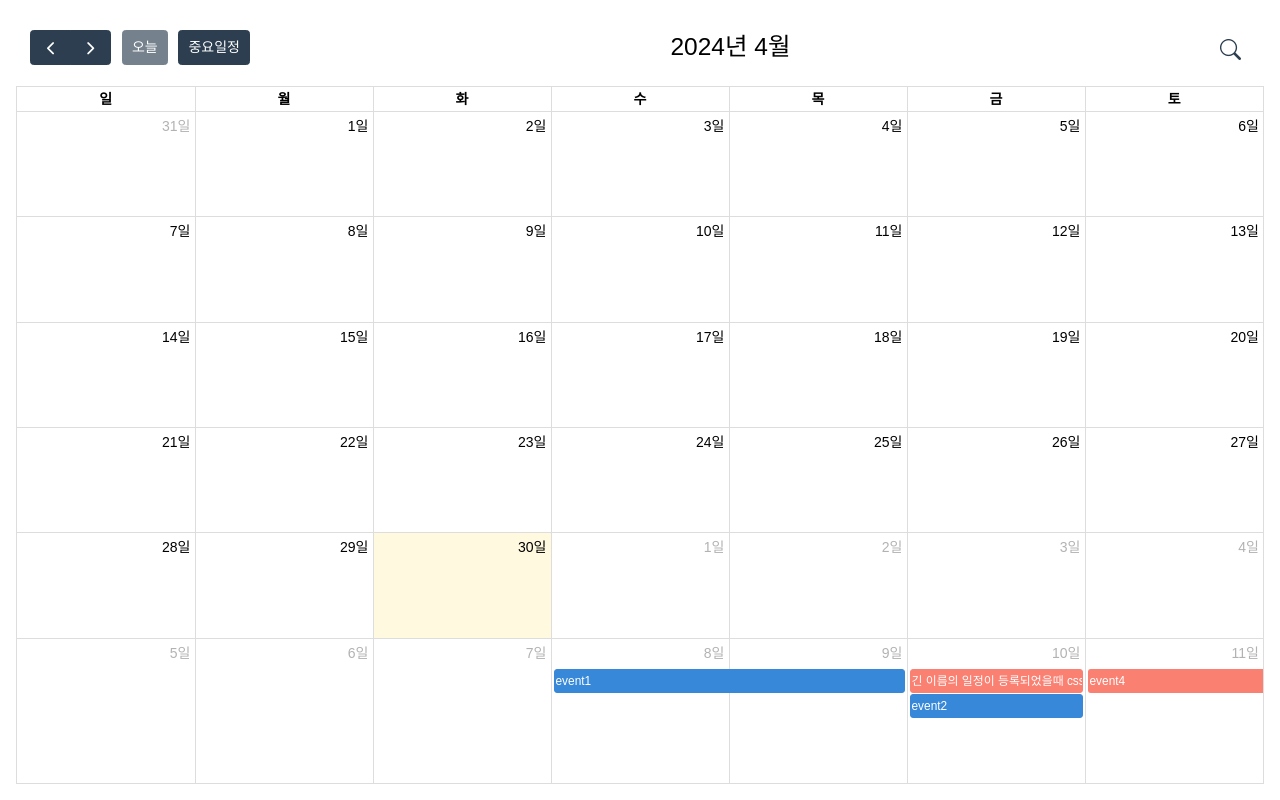
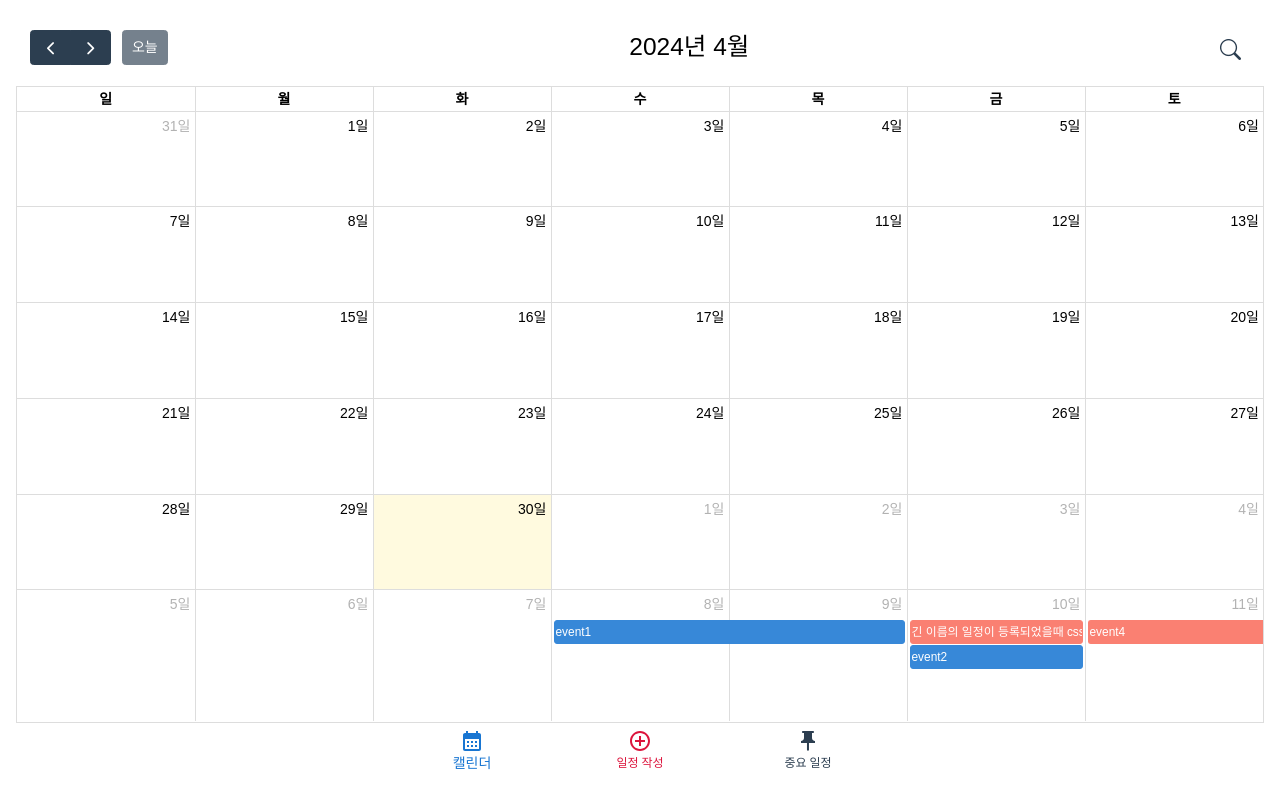
Before and after one commit to 100JM/to-do-list, a React (Vite) app: page / in a window 1280 px wide. Built offline with nearby package versions, Linux system fonts and the light colour scheme; a web font is replaced by a local one.

Commit message:
하단 메뉴 추가 & 날짜 및 시간 선택 오류 수정 중

```diff
--- a/src/App.tsx
+++ b/src/App.tsx
@@ -4,7 +4,7 @@ import FullCalendar from '@fullcalendar/react';
 import interactionPlugin from "@fullcalendar/interaction";
 import { DateClickArg } from '@fullcalendar/interaction';
 import dayGridPlugin from '@fullcalendar/daygrid';
-import { Calendar, CssDimValue, EventApi } from '@fullcalendar/core/index.js';
+import { CssDimValue, EventApi } from '@fullcalendar/core/index.js';
 import koLocale from '@fullcalendar/core/locales/ko';
 
 import dayjs from 'dayjs';
@@ -15,6 +15,13 @@ import ArrowBackIcon from '@mui/icons-material/ArrowBack';
 
 import TodoDialog from './components/TaskDialog';
 import CustomAlert from './components/CustomAlert';
+
+import Box from '@mui/material/Box';
+import BottomNavigation from '@mui/material/BottomNavigation';
+import BottomNavigationAction from '@mui/material/BottomNavigationAction';
+import CalendarMonthIcon from '@mui/icons-material/CalendarMonth';
+import AddCircleOutlineIcon from '@mui/icons-material/AddCircleOutline';
+import PushPinIcon from '@mui/icons-material/PushPin';
 
 interface SelectedDateInterface {
   id: string;
@@ -36,7 +43,7 @@ interface CustomAlertInterface {
 }
 
 function App() {
-  const calenderHeight: CssDimValue = '100%';
+  const calendarHeight: CssDimValue = '92%';
   const defaultStartDate: string = new Date().toISOString();
   const searchInputRef = useRef<HTMLInputElement | null>(null);
 
@@ -52,15 +59,19 @@ function App() {
     important: false,
     display: 'block'
   });
+
   const [isOpen, setIsOpen] = useState<boolean>(false);
   const [isAddArea, setIsAddArea] = useState<boolean>(false);
+
   const [showAlert, setShowAlert] = useState<CustomAlertInterface>({
     isShow: false,
     alertText: '',
     alertType: 'success'
   });
+
   const [showSearchForm, setShowSearchForm] = useState<boolean>(false);
   const [selectedDateEventList, setSelectedDateEventList] = useState<Array<any>>([]);
+
   const [selectedDateEventInfo, setSelectedDateEventInfo] = useState<SelectedDateInterface>({
     id: '',
     title: '',
@@ -126,12 +137,19 @@ function App() {
   );
 
   const [searchedToDoList, setSearchedToDoList] = useState<Array<any>>([]);
+  const [bottomMenu, setBottomMenu] = useState('calendar');
 
   useEffect(() => {
-    if(showSearchForm){
+    if (showSearchForm) {
       searchToDoEvt((searchInputRef.current?.value !== undefined) ? searchInputRef.current?.value : '');
     }
-  }, [toDoList])
+  }, [toDoList]);
+
+  const handleBottomMenuChange = (event: React.SyntheticEvent, newValue: string) => {
+    if(newValue !== 'todo') {
+      setBottomMenu(newValue);
+    }
+  };
 
   const addNewTodoList = (newToDo: object) => {
     setToDoList((prevList) => [...prevList, newToDo]);
@@ -153,20 +171,12 @@ function App() {
     }));
   }
 
-  const customButtonClickEvt = useCallback(() => {
-    setSelectedDate((prevDate) => {
-      return {
-        ...prevDate,
-        start: dayjs().format('YYYY-MM-DD'),
-        end: dayjs().format('YYYY-MM-DD')
-      }
-    })
-
-    setIsOpen(true);
-  }, []);
-
   const searchButtonClickEvt = (isShow: boolean) => {
     setShowSearchForm(isShow);
+
+    if(!isShow) {
+      setBottomMenu('calendar')
+    }
   };
 
   const dateClickEvt = (arg: DateClickArg) => {
@@ -217,15 +227,15 @@ function App() {
     })
   };
 
-  const setTaskInfo = (name: string, value: string | boolean, isUpdate:boolean) => {
-    if(!isUpdate) {
+  const setTaskInfo = (name: string, value: string | boolean, isUpdate: boolean) => {
+    if (!isUpdate) {
       setSelectedDate((prevInfo) => {
         return {
           ...prevInfo,
           [name]: value
         }
       });
-    }else {
+    } else {
       setSelectedDateEventInfo((prevInfo) => {
         return {
           ...prevInfo,
@@ -279,15 +289,20 @@ function App() {
     setSearchedToDoList(searchResult);
   };
 
-  const searchResultClickEvt = (id:string) => {
+  const searchResultClickEvt = (id: string) => {
     getSelectedEventInfo(id);
+    setIsAddArea(true);
+    setIsOpen(true);
+  };
+
+  const todoButtonEvt = () => {
     setIsAddArea(true);
     setIsOpen(true);
   };
 
   return (
     <>
-      {isOpen && <TodoDialog isOpen={isOpen} closeTodoModal={closeTodoModal} selectedDate={selectedDate} addNewTodoList={addNewTodoList} updateTaskInfo={updateTaskInfo} deleteTaskInfo={deleteTaskInfo} selectedDateEventList={selectedDateEventList} getSelectedEventInfo={getSelectedEventInfo} setTaskInfo={setTaskInfo} selectedDateEventInfo={selectedDateEventInfo} setSelectedEventInfoDefault={setSelectedEventInfoDefault} handleShowAlert={handleShowAlert} showAlert={showAlert} isAddArea={isAddArea} setIsAddArea={setIsAddArea} showSearchForm={showSearchForm}/>}
+      {isOpen && <TodoDialog isOpen={isOpen} closeTodoModal={closeTodoModal} selectedDate={selectedDate} addNewTodoList={addNewTodoList} updateTaskInfo={updateTaskInfo} deleteTaskInfo={deleteTaskInfo} selectedDateEventList={selectedDateEventList} getSelectedEventInfo={getSelectedEventInfo} setTaskInfo={setTaskInfo} selectedDateEventInfo={selectedDateEventInfo} setSelectedEventInfoDefault={setSelectedEventInfoDefault} handleShowAlert={handleShowAlert} showAlert={showAlert} isAddArea={isAddArea} setIsAddArea={setIsAddArea} showSearchForm={showSearchForm} />}
       <section className="fixed top-0 left-0 right-0 bottom-0 p-4 text-sm font-sans">
         <CSSTransition
           in={!showSearchForm}
@@ -295,24 +310,21 @@ function App() {
           classNames="slide"
           unmountOnExit
         >
+          <div className="w-full h-full">
             <FullCalendar
               plugins={[dayGridPlugin, interactionPlugin]}
               initialView="dayGridMonth"
               editable={false}
-            height={calenderHeight}
+              height={calendarHeight}
               locale={koLocale}
               customButtons={{
-              addTodoButton: {
-                text: '중요일정',
-                click: customButtonClickEvt,
-              },
                 searchButton: {
                   icon: 'bi bi-search',
                   click: () => { searchButtonClickEvt(true) },
                 },
               }}
               headerToolbar={{
-              left: 'prev,next today addTodoButton',
+                left: 'prev,next today',
                 center: 'title',
                 right: 'searchButton',
               }}
@@ -321,6 +333,21 @@ function App() {
               displayEventTime={false}
               timeZone='UTC'
             />
+            <Box sx={{
+              width: "100%",
+              "& .MuiBottomNavigationAction-root": { color: "#2c3e50" },
+            }}>
+              <BottomNavigation
+                showLabels
+                value={bottomMenu}
+                onChange={handleBottomMenuChange}
+              >
+                <BottomNavigationAction label="캘린더" value="calendar" icon={<CalendarMonthIcon />} />
+                <BottomNavigationAction label="일정 작성" value="todo" icon={<AddCircleOutlineIcon />} sx={{color: "#DC143C !important"}} onClick={todoButtonEvt} />
+                <BottomNavigationAction label="중요 일정" value="importantTodo" icon={<PushPinIcon />} />
+              </BottomNavigation>
+            </Box>
+          </div>
         </CSSTransition>
         <CSSTransition
           in={showSearchForm}
@@ -356,7 +383,7 @@ function App() {
                   return (
                     <div key={t.id} className="w-full h-18 py-2 flex justify-start items-center border-b cursor-pointer hover:bg-gray-100" onClick={() => searchResultClickEvt(t.id)}>
                       <div className="w-full h-full">
-                        <div className="text-white rounded p-1 mb-1" style={{backgroundColor: `${t.color}`}}>
+                        <div className="text-white rounded p-1 mb-1" style={{ backgroundColor: `${t.color}` }}>
                           {t.start.split('T')[0]}
                         </div>
                         <div>{t.title}</div>
```
Also changed, not shown: src/components/TaskDialog.tsx (+19 -7 lines), src/index.css (line endings or trailing spaces). Lines whose indentation alone changed are shown as unchanged.
